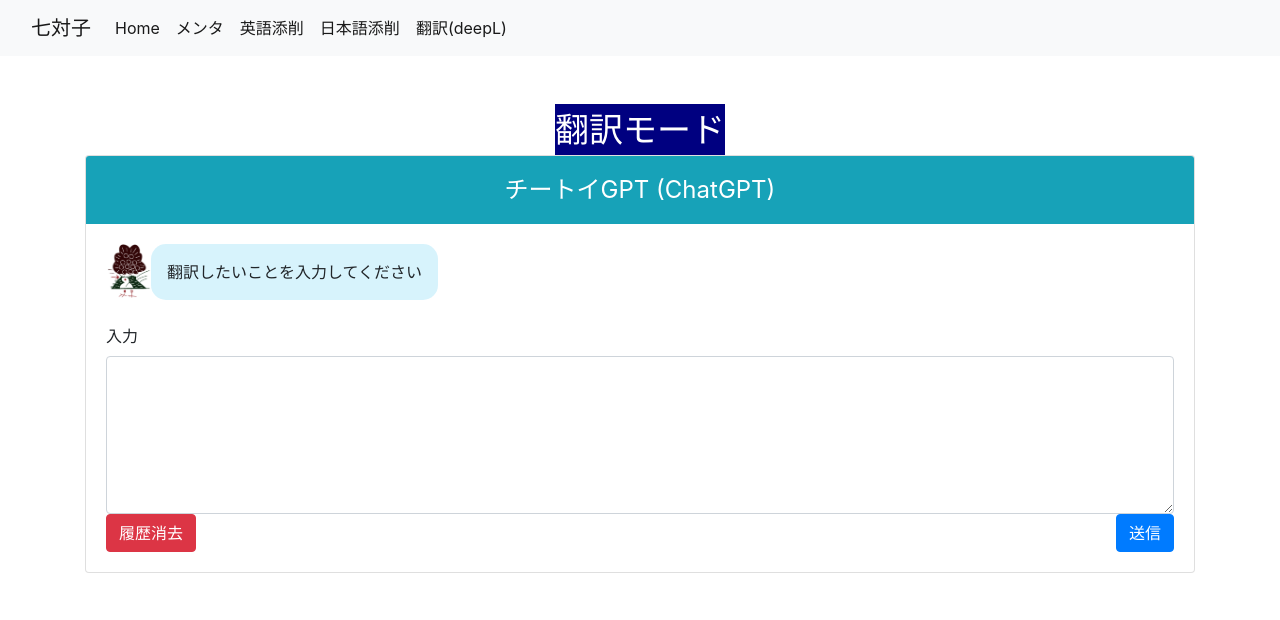
After one commit to Takumaaaaan/flask_chatgpt, a Flask app: page /translate/ in a window 1280 px wide. The commit adds this page. Shown: the top 620 px of the page. Run offline with Flask 2, Linux system fonts and the light colour scheme; some libraries are stand-ins or nearby versions.

Commit message:
add deepl

```diff
--- a/main.py
+++ b/main.py
@@ -1,18 +1,31 @@
 from flask import Flask, render_template, jsonify, request, session, redirect
 from datetime import timedelta
 import openai
+import deepl
 from dotenv import load_dotenv
+import os
+load_dotenv()
 
-load_dotenv()
-# 環境変数を参照
-import os
+#Flaskの設定
+app = Flask(__name__, static_folder='./static')
+"""
+環境変数の設定
+"""
 API_KEY = os.getenv('API_KEY')
+if os.getenv("HTTP_PROXY"):
+    os.environ['http_proxy'] = os.getenv("HTTP_PROXY")
+if os.getenv("HTTP_PROXY"):
+    os.environ['https_proxy'] = os.getenv("HTTPS_PROXY")
 
-app = Flask(__name__, static_folder='./static')
-
+#flaskのセッションキー
 app.secret_key = os.getenv('SECRET_KEY')
 app.permanent_session_lifetime = timedelta(minutes=30)
+#deeplのAPIキー
+DEEPL_API_KEY = os.environ["DEEPL_API_KEY"]
 
+"""
+チャットの設定
+"""
 def completion(new_message_text:str, settings_text:str = '', past_messages:list = []):
     openai.api_key = API_KEY
     print(settings_text)
@@ -32,8 +45,62 @@ def completion(new_message_text:str, settings_text:str = '', past_messages:list
     response_message_text = result.choices[0].message.content
 
     return response_message_text, past_messages
+"""
+翻訳の設定
+"""
+def translate_text(text:str,target_lang:str):
+    if os.getenv("HTTP_PROXY"):
+        translator = deepl.Translator(DEEPL_API_KEY,proxy=os.environ['https_proxy'])
+    else:
+        translator = deepl.Translator(DEEPL_API_KEY)
+    print(text)
+    print(target_lang)
+    result = translator.translate_text(text=text,target_lang=target_lang)
+
+    return result.text
+
+"""
+翻訳のルータ
+"""
+
+@app.route('/reload_translate/', methods=['GET'])
+def reload_translate():
+    if "all_translates" in session:
+        session["all_translates"] = []
+    if "past_messages" in session:
+        session["past_translates"] = []
+    return redirect("/translate/")
+
+@app.route('/translate/', methods=['GET','POST'])
+def tranlate():
+    if "all_translates" not in session:
+        session["all_translates"] = []
+
+    if request.method == "GET":
+        return render_template('translate.html',mode="翻訳モード")
+
+    elif request.method == "POST":
+
+        all_translates = session["all_translates"]
+        message = request.form['message']
+        if message is None:
+            return render_template('translate.html',mode="翻訳モード")
+
+        english_flag = message.encode('utf-8').isalpha()
+        if english_flag:
+            response = translate_text(text=message,target_lang="JA")
+        else:
+            response = translate_text(text=message,target_lang="EN-US")
+        all_translates.append(message)
+        all_translates.append(response)
+        session["all_translates"] = all_translates
+
+        return render_template('translate.html', messages=all_translates,mode="翻訳モード")
 
 
+"""
+チャットのルーターの設定
+"""
 @app.route('/reload/', methods=['GET'])
 def reload():
     if "all_messages" in session:
@@ -136,9 +203,9 @@ def chat_english():
 
 @app.route('/japanese/', methods=['GET',"POST"])
 def chat_japanese():
-    setting = "あなたは優秀なプロの編集者です。私が送る日本語の誤字、脱字、タイプミス、文法ミス、不自然な表現を全て指摘し、"\
-        "適切な表現に全て訂正してください。全ての訂正箇所を小学生にもわかるように一つずつ箇条書きで説明してください。"\
-        "また、訂正後の文章を全文表示してください。"
+    setting = "あなたはプロの編集者です。私が送る文章全ての誤字、脱字、タイプミスを全て指摘してください。"\
+        "全ての指摘した内容を箇条書きで記載し説明してください。"\
+        "全ての指摘した内容を正しい日本語に修正し、修正後の文章を全文表示してください。"
     if "all_messages" not in session:
         session["all_messages"] = []
     if "past_messages" not in session:
--- a/templates/header.html
+++ b/templates/header.html
@@ -11,13 +11,16 @@
                     <a class="nav-link active" href="/">Home</a>
                 </li>
                 <li class="nav-item">
-                    <a class="nav-link active" href="/menter/">メンタモード</a>
+                    <a class="nav-link active" href="/menter/">メンタ</a>
                 </li>
                 <li class="nav-item">
-                    <a class="nav-link active" href="/english/">英語添削モード</a>
+                    <a class="nav-link active" href="/english/">英語添削</a>
                 </li>
                 <li class="nav-item">
-                    <a class="nav-link active" href="/japanese/">日本語添削モード</a>
+                    <a class="nav-link active" href="/japanese/">日本語添削</a>
+                </li>
+                <li class="nav-item">
+                    <a class="nav-link active" href="/translate/">翻訳(deepL)</a>
                 </li>
             </ul>
         </div>
--- /dev/null
+++ b/templates/translate.html
@@ -0,0 +1,54 @@
+{% extends "base.html" %}
+{% block content %}
+
+<div class="container py-5">
+  <div class="row d-flex justify-content-center">
+    <p class="mode">{{mode}}</p>
+    <div class="col-md-12 col-lg-12 col-xl-12">
+      <div class="card" id="chat1">
+        <div class="card-header d-flex justify-content-between align-items-center p-3 bg-info text-white border-bottom-0">
+          <i class="fas fa-angle-left"></i>
+          <p class="mb-0 fw-bold chat_title">チートイGPT (ChatGPT)</p>
+          <i class="fas fa-times"></i>
+        </div>
+        <div class="card-body">
+
+          <div class="d-flex flex-row justify-content-start mb-4">
+            <img src="/static/yiso.png" alt="avatar 1" class="icon">
+            <div class="p-3 ms-3 gpt_message">
+              <p class="middle mb-0">翻訳したいことを入力してください</p>
+            </div>
+          </div>
+          {% for message in messages %}
+          {% if loop.index % 2 == 1  %}
+          <div class="d-flex flex-row justify-content-end mb-4">
+            <div class="p-3 me-3 border user_message">
+              <p class="middle mb-0">{{message|safe}}</p>
+            </div>
+          </div>
+          {% else %}
+          <div class="d-flex flex-row justify-content-start mb-4">
+            <img src="/static/yiso.png" alt="avatar 1" class="icon">
+            <div class="p-3 ms-3 gpt_message">
+              <p class="middle mb-0">{{message|safe}}</p>
+            </div>
+          </div>
+          {% endif %}
+          {% endfor %}
+
+          <form action="" method="POST">
+            <label for="textArea">入力</label>
+            <textarea class="form-control" id="textArea" name="message" rows="6" ></textarea>
+
+            <div class="parent-box flex-box-between">
+              <a href="/reload_translate/" class="btn btn-danger align-left">履歴消去</a>
+              <button type="submit" class="btn btn-primary align-right">送信</button>
+            </div>
+          </form>
+        </div>
+      </div>
+
+    </div>
+  </div>
+</div>
+{% endblock %}
```
